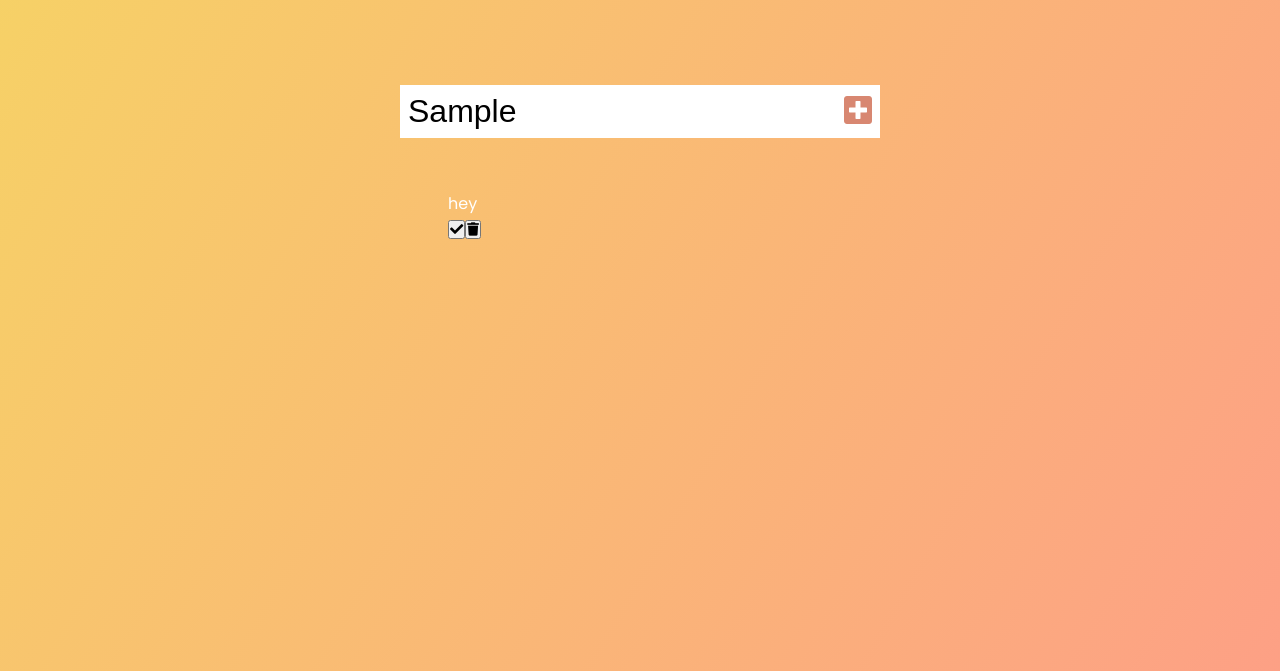
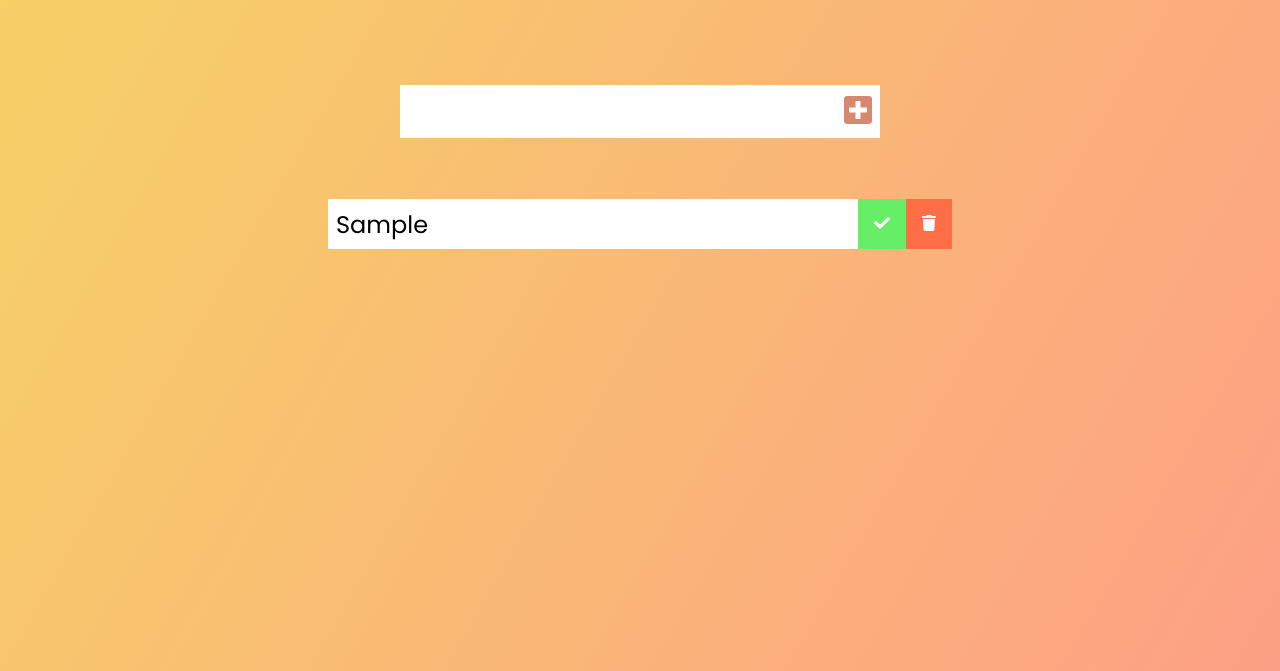
Before and after one commit to HassanMak29/toDoList-project2, a plain HTML site: page index.html in a window 1280 px wide. Both pictures are taken after typing "Sample" into the empty fields and a click on the button 858 px from the left and 240 px from the top of the page. Shown: the part 129-800 px from the top of the page. Drawn offline with Linux system fonts and the light colour scheme.

Commit message:
updated app.js and style.css

```diff
--- a/app.js
+++ b/app.js
@@ -4,8 +4,8 @@ const todoButton = document.querySelector('.todo-button')
 const todoList = document.querySelector('.todo-list')
 
 //event listeners
-todoButton.addEventListener('click', addToDo)
-
+todoButton.addEventListener('click', addToDo);
+todoList.addEventListener('click', deleteCheck);
 
 //functions
 
@@ -17,7 +17,7 @@ function addToDo(event) {
     todoDiv.classList.add('todo');
     // create li
     const newTodo = document.createElement('li');
-    newTodo.innerHTML = 'hey';
+    newTodo.innerHTML = todoInput.value;
     newTodo.classList.add('todo-item');
     todoDiv.appendChild(newTodo)
     //check mark button
@@ -28,9 +28,27 @@ function addToDo(event) {
     //check trash button
     const trashButton = document.createElement('button');
     trashButton.innerHTML = '<i class="fas fa-trash"></i>';
-    trashButton.classList.add('complete-btn');
+    trashButton.classList.add('trash-btn');
     todoDiv.appendChild(trashButton)
     //append to list
     todoList.appendChild(todoDiv)
+    //clear todoInput value
+    todoInput.value = '';
+}
 
+function deleteCheck(e) {
+    const item = e.target;
+    //delete todo
+    if (item.classList[0] === 'trash-btn') {
+        const todo = item.parentElement;
+        todo.classList.add('fall');
+        todo.addEventListener('transitionend', function () {
+            todo.remove();
+        })
+    }
+
+    if (item.classList[0] === 'complete-btn') {
+        const todo = item.parentElement;
+        todo.classList.toggle('completed');
+    }
 }
--- a/style.css
+++ b/style.css
@@ -62,6 +62,54 @@ form button:hover {
 }
 
 .todo-list {
-  min-width: 30%;
+  min-width: 50%;
   list-style: none;
 }
+
+.todo {
+  margin: 0.5rem;
+  background: white;
+  color: black;
+  font-size: 1.5rem;
+  display: flex;
+  justify-content: space-between;
+  align-items: center;
+  transition: all 0.5s ease;
+}
+
+.todo li {
+  flex: 1;
+}
+
+.complete-btn,
+.trash-btn {
+  background: #ff6f47;
+  color: white;
+  cursor: pointer;
+  border: none;
+  padding: 1rem;
+  font-size: 1rem;
+}
+
+.complete-btn {
+  background: rgb(102, 238, 102);
+}
+
+.todo-item {
+  padding: 0 0.5rem;
+}
+
+.fa-trash,
+.fa-check {
+  pointer-events: none;
+}
+
+.completed {
+  text-decoration: line-through;
+  opacity: 0.5;
+}
+
+.fall {
+  transform: translateY(8rem) rotateZ(20deg);
+  opacity: 0;
+}
```
